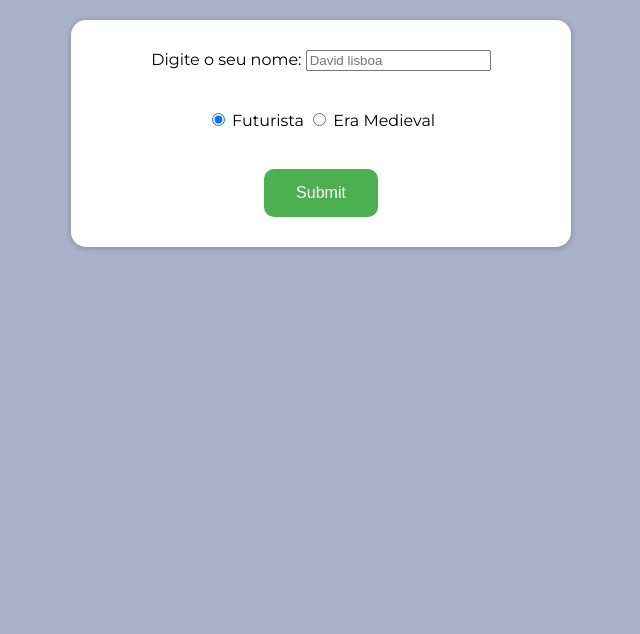
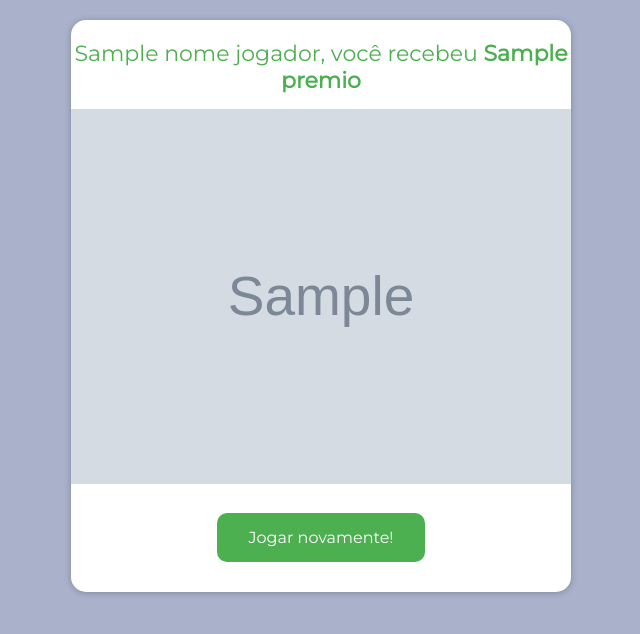
Before and after one commit to David-Lisboa/Ocean_Python_HTML_CSS_10_11_2020, a Flask app: template templates/index.html in a window 1280 px wide. Shown: the top 634 px of the page, without its empty margins (319-959 px from the left). Run offline with Flask 2, Linux system fonts and the light colour scheme; the template is opened without the code that fills it: most values are stand-ins (such as "Sample title", 1, 10 or a date in 2020); grey boxes marked "Sample" are stand-in pictures.

Commit message:
Projeto finalizado

```diff
--- a/app.py
+++ b/app.py
@@ -8,9 +8,26 @@ app = Flask(__name__)
 
 bp = Blueprint('app', __name__)
 
+
 @bp.route('/', methods=('GET', 'POST'))
 def index():
-    return render_template('index.html')
+
+    nome_jogador = None
+    premio = None
+    premio_imagem = None
+
+    if request.method == 'POST':
+        nome_jogador = request.form['nome_jogador']
+        escolha = request.form['escolha']
+
+        if escolha == 'futurista':
+            premio = 'Um sabre de luz'
+            premio_imagem = 'https://media.indiedb.com/images/members/5/4384/4383197/profile/Knight.gif'
+        elif escolha == 'medieval':
+            premio = 'Uma espada'
+            premio_imagem = 'https://i.pinimg.com/originals/f5/72/7b/f5727b17d6e3cb84596deb8f96cbe071.gif'
+
+    return render_template('index.html', nome_jogador=nome_jogador, premio=premio, premio_imagem=premio_imagem)
 
 
 app.register_blueprint(bp)
--- a/static/style.css
+++ b/static/style.css
@@ -33,3 +33,13 @@ body{
     font-size: 16px;
     border-radius: 10px;
 }
+
+.jogo .jogo__premio {
+    color: #4CAF50;
+    font-size: 22px;
+    margin-bottom: 15px;
+}
+
+.jogo .jogo__input.jogo__input--jogar_novamente {
+    padding-top: 25px;
+}
--- a/templates/index.html
+++ b/templates/index.html
@@ -8,11 +8,14 @@
 </head>
 <body>
    <div class="jogo">
+
+    {% if not premio %}
+
        <form method="post">
            <div class="jogo__input">
                <label for="nome_jogador" class="jogo__label">Digite o seu nome:</label>
                <input type="text" name="nome_jogador" id="nome_jogador" placeholder="David lisboa">
-           </div><br>
+           </div>
 
            <div class="jogo__input">
             <input type="radio" name="escolha" id="escolha1" value="futurista" checked>
@@ -20,13 +23,29 @@
 
             <input type="radio" name="escolha" id="escolha2" value="medieval">
             <label for="escolha2"">Era Medieval</label>
-            </div><br>
 
             <div class="jogo__input">
                 <input type="submit" class="jogo__botao" valuer="Jogar!">
             </div>
 
        </form>
+
+       {% else %}
+
+       <div class="jogo__premio">
+           {{ nome_jogador }}, você recebeu <b>{{ premio }}</b>
+       </div>
+
+       <div class="jogo__premio-imagem">
+           <img src="{{ premio_imagem }}" alt="Imagem de {{ premio }}" width="100%">
+       </div>
+
+       <div class="jogo__input jogo__input--jogar_novamente">
+            <a href="/" class="jogo__botao">Jogar novamente!</a>
+       </div>
+
+
+       {% endif %}
    </div>
 
 </body>
```
